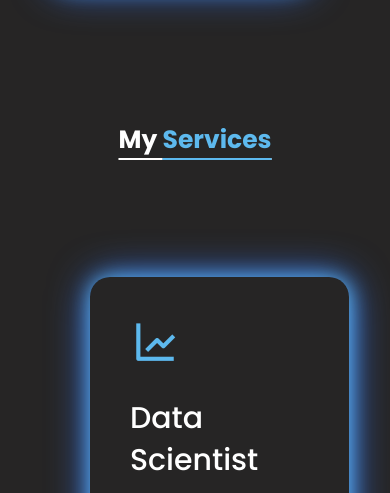
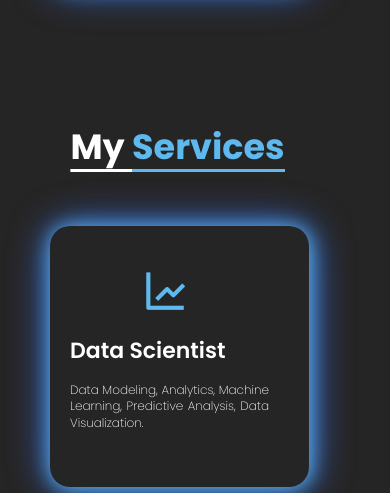
Before and after one commit to MrGenius18/My_Portfolio, a plain HTML site: page index.html in a window 390 px wide. Shown: the part 4350-4843 px from the top of the page. Drawn offline with nearby package versions, Linux system fonts and the light colour scheme; a script that the page names is missing.

Commit message:
Update style.css

```diff
--- a/style.css
+++ b/style.css
@@ -1395,17 +1395,41 @@
     /* ~~ ~~ My Services ~~ ~~ */
     .sub-title {
         text-align: center;
-        font-size: 25px;
-        padding-bottom: 70px;
+        font-size: 35px;
+        padding-bottom: 50px;
         text-decoration: underline;
         text-underline-offset: 10px;
         margin-top: -100px;
-    }
-
-
-
-
-
+        margin-left: -35px;
+    }
+    .services-list {
+        display: grid;
+        grid-template-columns: repeat(auto-fit, minmax(259px, 1fr));
+        grid-gap: 50px;
+        margin-top: 5px;
+        margin-left: -40px;
+    }
+    .services-list div i {
+        font-size: 50px;
+        margin-bottom:20px;
+        margin-left: 50px;
+    }
+    .services-list div h2 {
+        font-size: 22px;
+        font-weight: 600;
+        margin-bottom: 15px;
+        margin-left: -20px;
+    }
+    .services-list div p {
+        font-size: 12px;
+        font-weight: 200;
+        margin-bottom: 15px;
+        margin-left: -20px;
+        text-align: justify;
+    }
+
+
+    /* ~~ ~~ Skills ~~ ~~ */
 
 
 
```
